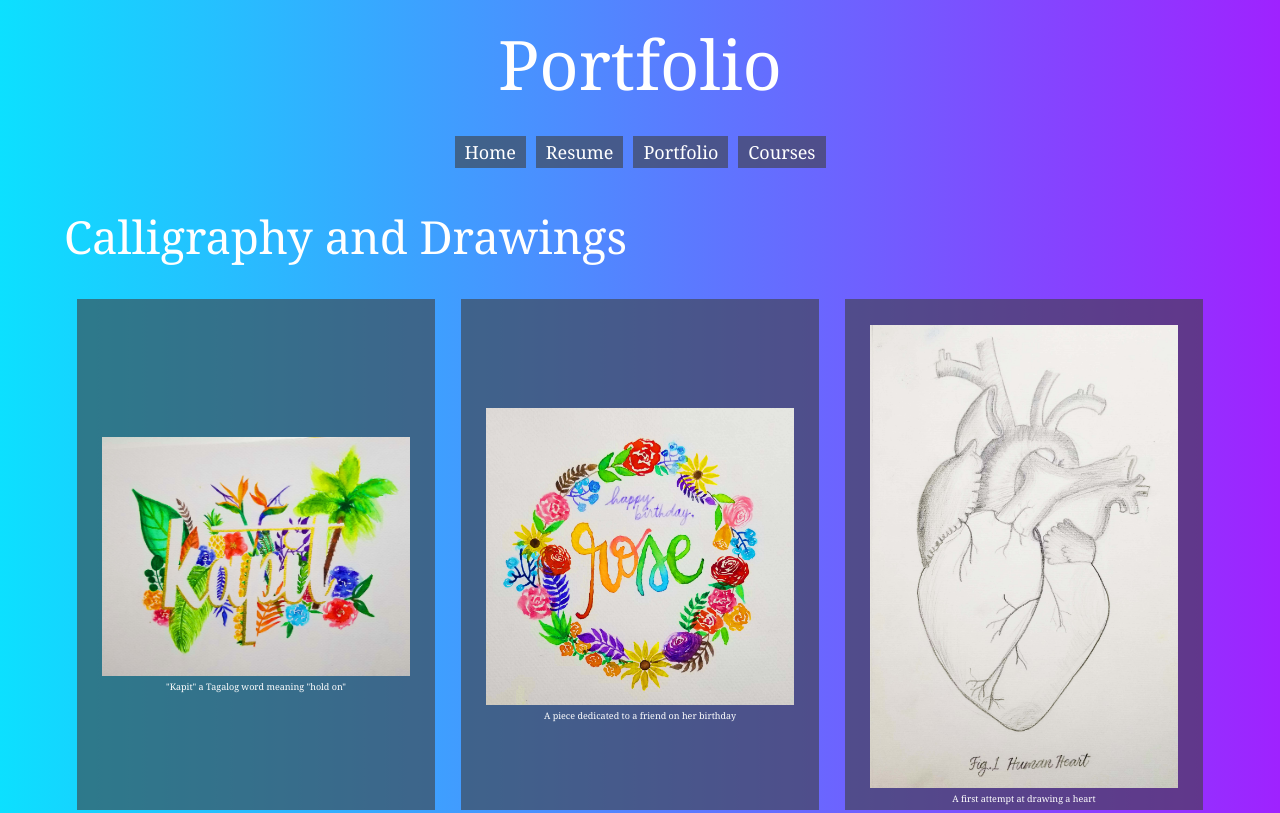
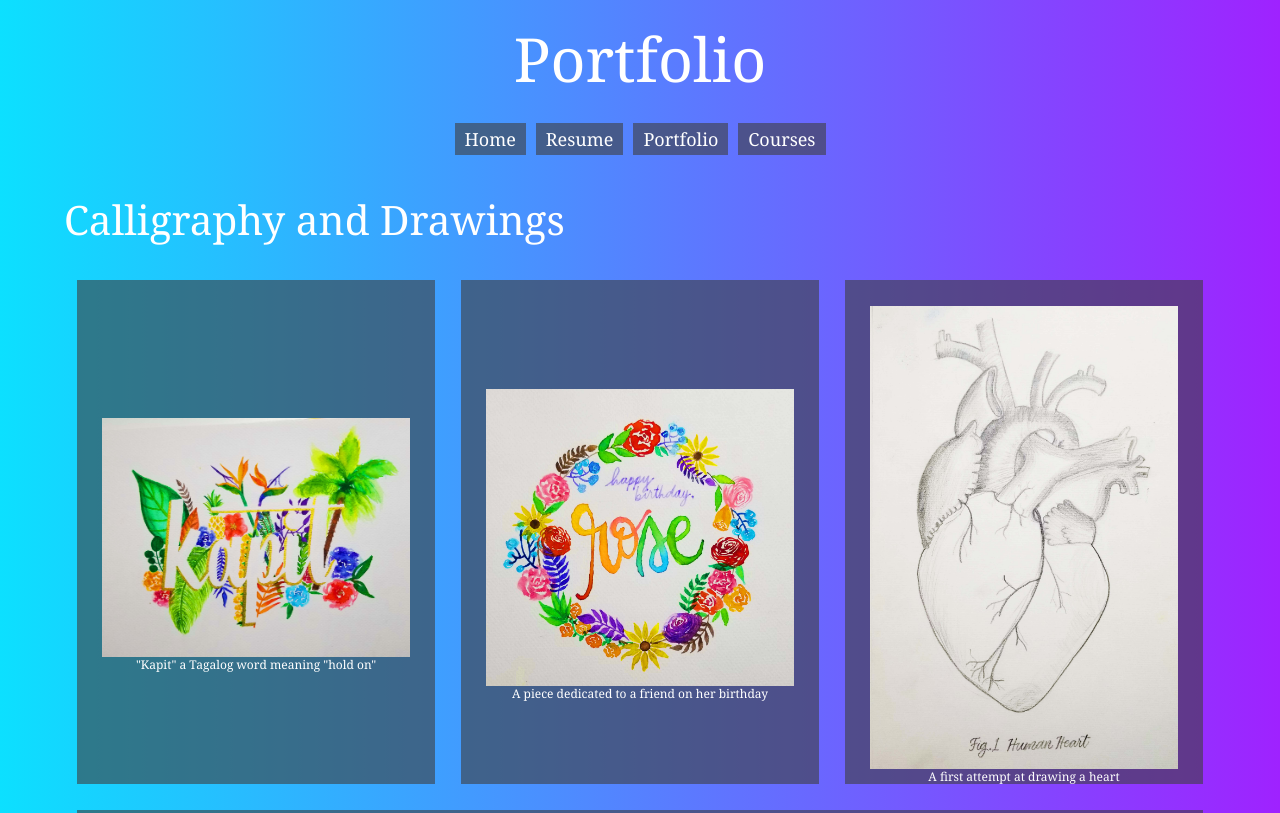
Before and after one commit to dashaday/Project2, a plain HTML site: page portfolio/index.html in a window 1280 px wide. Shown: the top 813 px of the page. Drawn offline with Linux system fonts and the light colour scheme.

Commit message:
Fix font-size and line-height

```diff
--- a/screen.css
+++ b/screen.css
@@ -4,6 +4,13 @@
 */
 /* stylelint-disable*/
 a,abbr,acronym,address,applet,article,aside,audio,b,big,blockquote,body,canvas,caption,center,cite,code,dd,del,details,dfn,div,dl,dt,em,embed,fieldset,figcaption,figure,footer,form,h1,h2,h3,h4,h5,h6,header,hgroup,html,i,iframe,img,ins,kbd,label,legend,li,mark,menu,nav,object,ol,output,p,pre,q,ruby,s,samp,section,small,span,strike,strong,sub,summary,sup,table,tbody,td,tfoot,th,thead,time,tr,tt,u,ul,var,video{margin:0;padding:0;border:0;font:inherit;vertical-align:baseline}article,aside,details,figcaption,figure,footer,header,hgroup,main,menu,nav,section{display:block}html{line-height:1}body{line-height:inherit}ol,ul{list-style:none}blockquote,q{quotes:none}blockquote:after,blockquote:before,q:after,q:before{content:'';content:none}table{border-collapse:collapse;border-spacing:0}
+
+/* 18.000 / 16 = 1.125 *//* 22  / 18.000 = 1.222222222 *//* html */
+/* 91.125 / 18 = 5.063 *//* 110 / 91.125 = 1.204291658 *//*  h1  */
+/* 60.750 / 18 = 3.375 *//* 88  / 60.750 = 1.448559671 *//*  h2  */
+/* 40.500 / 18 = 2.250 *//* 44  / 40.500 = 1.086419753 *//*  h3  */
+/* 12.000 / 18 = 2.250 *//* 44  / 40.500 = 1.086419753 *//*  h3  */
+
 /* stylelint-enable */
 
 /* Begin site styles below */
@@ -33,20 +40,19 @@ a {
 }
 
 h1 {
-  line-height: 1.222em;
-  margin-bottom: 0.367em; /* 22px / 60px */
+  margin-bottom: 0.367em;
   text-align: center;
-  font-size: 3.797em; /* 60px / 16px */
-  line-height: 1.222em;
+  font-size: 3.375em; /* 60.75px / 18px */
+  line-height: 1.218em;
 }
 
 h2 {
-  font-size: 2.531em; /* 60px / 16px */
-  line-height: 1.222em;
+  font-size: 2.25em; /* 40.5px / 18px */
+  line-height: 1.209em;
 }
 
 h3 {
-  font-size: 1.688em; /* 48px / 16px */
+  font-size: 1.5em; /* 27px / 18px */
   line-height: 1.222em;
 }
 
@@ -105,8 +111,9 @@ article {
   /* width: 25vw; */
 }
 
-figcaption {
-  font-size: 50%;
+figcaption, footer {
+  font-size: 0.6666667em;
+  line-height: 1.25em;
 }
 
 /* navbar container */
```
